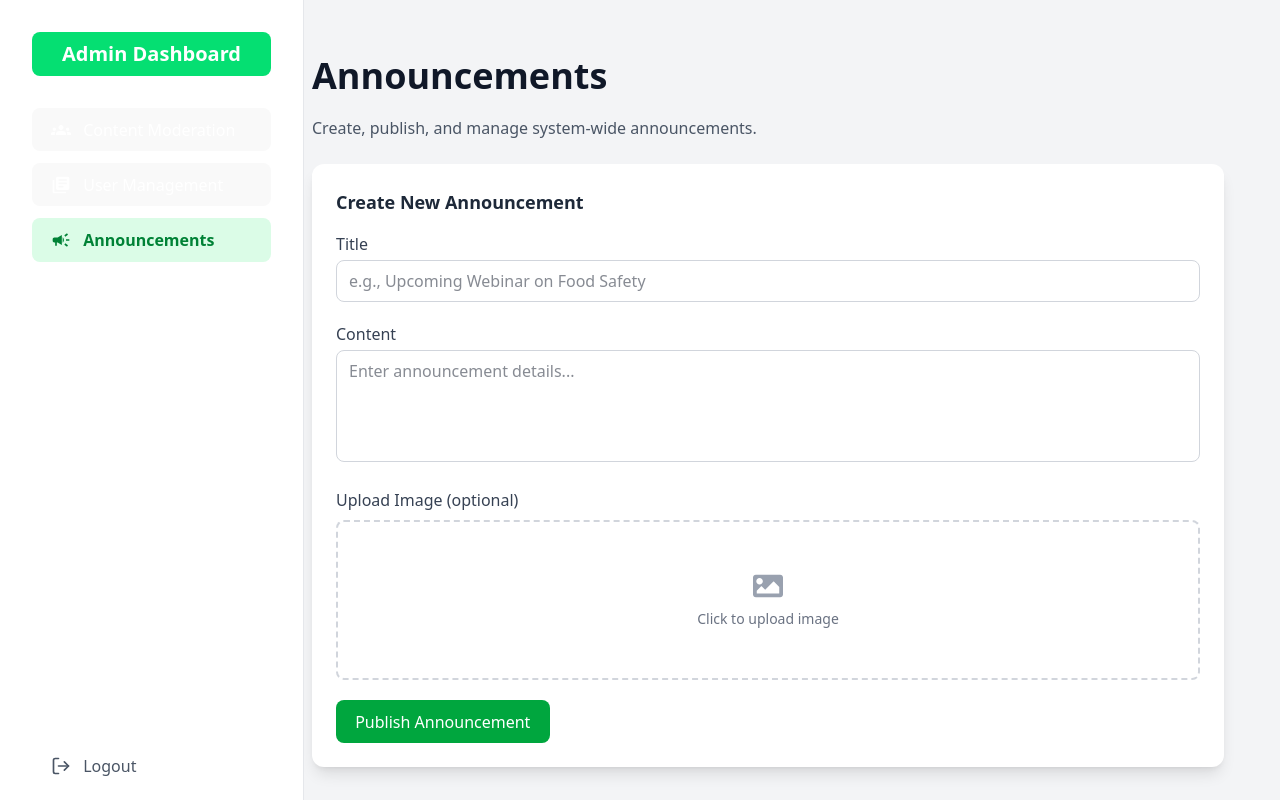
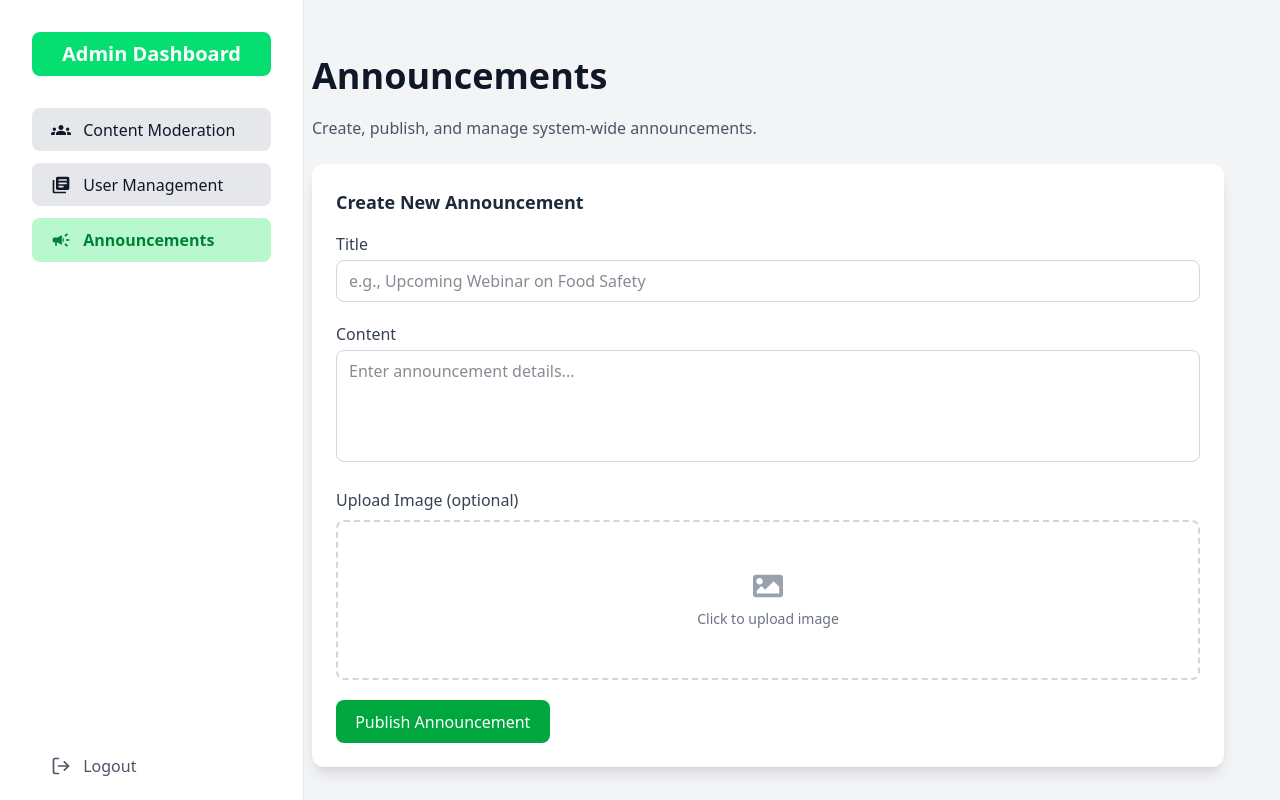
Before and after one commit to ejournal-platform/e-journal-admin, a React (Vite) app: page /dashboard/announcements in a window 1280 px wide. Built offline with nearby package versions, Linux system fonts and the light colour scheme; no server answers.

Commit message:
setup sidebar navigation buttons UI

```diff
--- a/src/components/layout/Sidebar.tsx
+++ b/src/components/layout/Sidebar.tsx
@@ -36,8 +36,8 @@ const Sidebar = ({ currentPath, navigate, openLogoutModel }: SidebarProps) => {
                 key={item.name}
                 onClick={() => navigate(item.path)}
                 className={`flex text-md items-center w-full text-left p-3 rounded-lg transition focus:outline-none! border-none! ${isActive
-                  ? "bg-green-100! text-green-700 font-bold!"
-                  : "text-white! hover:bg-gray-100! hover:text-gray-900!"
+                  ? "bg-green-200! text-green-700! font-bold!"
+                  : "text-gray-900! bg-gray-200! hover:text-white"
                   }`}
               >
                 {item.icon({ className: 'h-5 w-5 mr-3' })}
```
